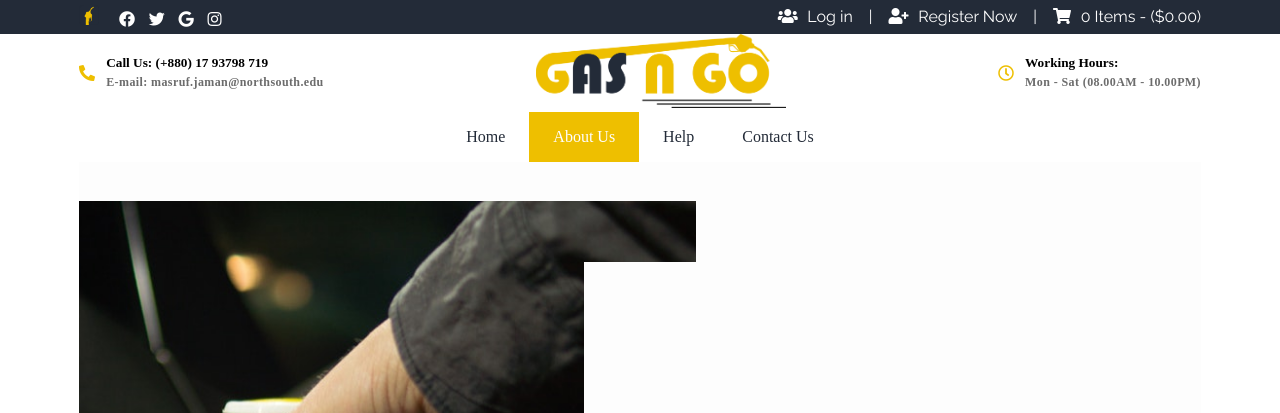
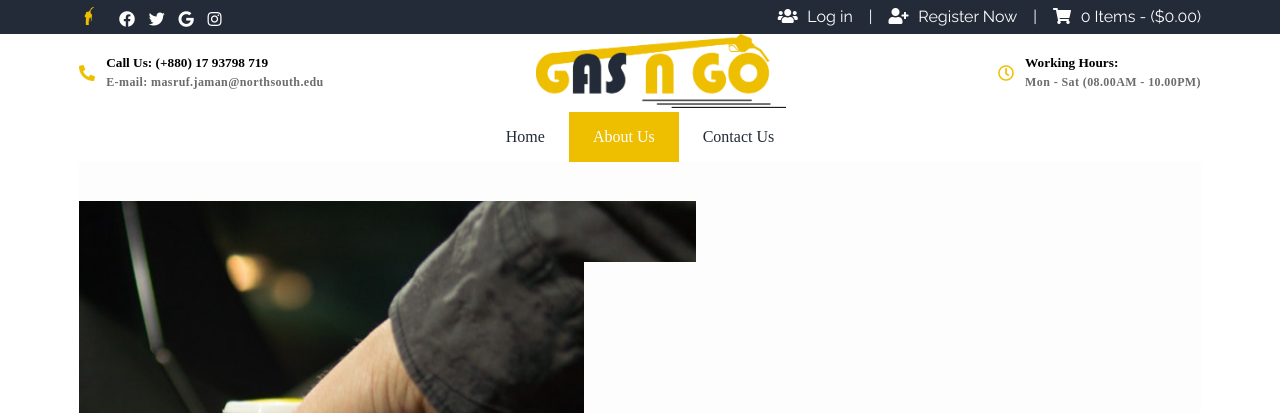
Before and after one commit to masrufjaman/gas-n-go, a Django app: page /about/ in a window 1280 px wide. Shown: the top 413 px of the page. Run offline with Django 3.2, Linux system fonts and the light colour scheme.

Commit message:
added contact us, delete help page

```diff
--- a/home/templates/home/base.html
+++ b/home/templates/home/base.html
@@ -108,16 +108,9 @@
           class="active"
         {% endif %} >About Us</a>
 
-        {% url 'home-help' as help %}
-        <a href="{% url 'home-help' %}"
-        {% if request.path == help %}
-          class="active"
-        {% endif %}
-        >Help</a>
-
-        {% url '' as help %}
-        <a href="{% url 'home-help' %}"
-        {% if request.path == help %}
+        {% url 'home-contact' as contact %}
+        <a href="{% url 'home-contact' %}"
+        {% if request.path == contact %}
           class="active"
         {% endif %}
         >Contact Us</a>
--- a/home/urls.py
+++ b/home/urls.py
@@ -4,5 +4,5 @@ from . import views
 urlpatterns = [
     path('', views.home, name='home-home'),
     path('about/', views.about, name='home-about'),
-    path('help/', views.help, name='home-help'),
+    path('contact/', views.contact, name='home-contact'),
 ]
--- a/home/views.py
+++ b/home/views.py
@@ -8,6 +8,5 @@ def home(request):
 def about(request):
     return render(request, 'home/about.html', {'title': 'About'})
 
-
-def help(request):
-    return render(request, 'home/help.html', {'title': 'Help'})
+def contact(request):
+    return render(request, 'home/contact.html', {'title': 'Conatct'})
```
